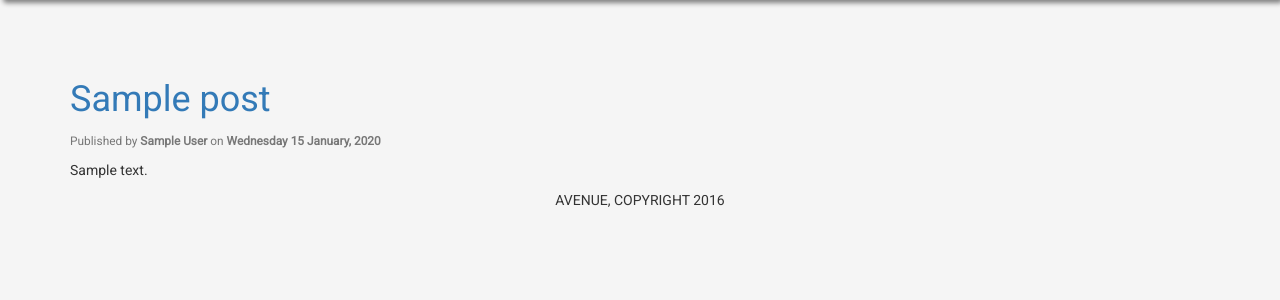
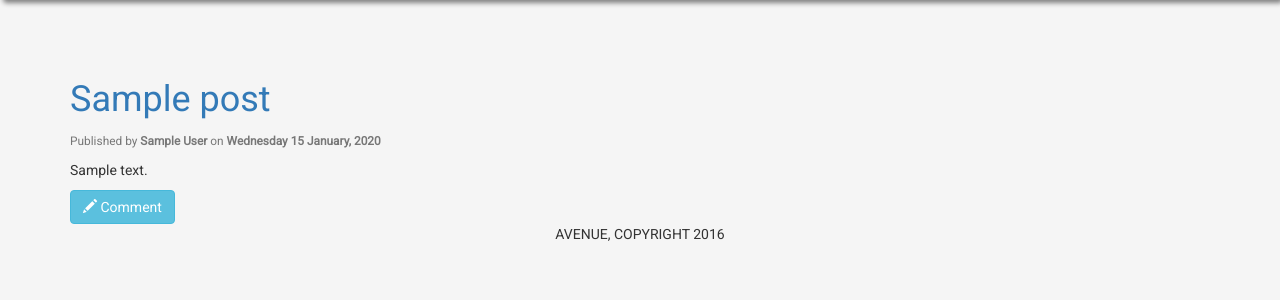
Before and after one commit to nirajpandkar/multiuser-blog, a Python web app: template templates/posts.html in a window 1280 px wide. Shown: the part 52-352 px from the top of the page. Run offline with Jinja, Linux system fonts and the light colour scheme; the template is opened without the code that fills it: most values are stand-ins (such as "Sample title", 1, 10 or a date in 2020); some libraries are stand-ins or nearby versions.

Commit message:
Added comment functionalities

```diff
--- a/templates/posts.html
+++ b/templates/posts.html
@@ -29,6 +29,13 @@
                 </button>
             </a>
         {% endif %}
+
+        <a href="/newcomment/{{ p.key().id() }}">
+            <button class="btn btn-info">
+                <span class="glyphicon glyphicon-pencil"></span>
+                Comment
+            </button>
+        </a>
     </div>
 {% endfor %}
 
```
Also changed, not shown: templates/permalink.html (+15 -0 lines).
